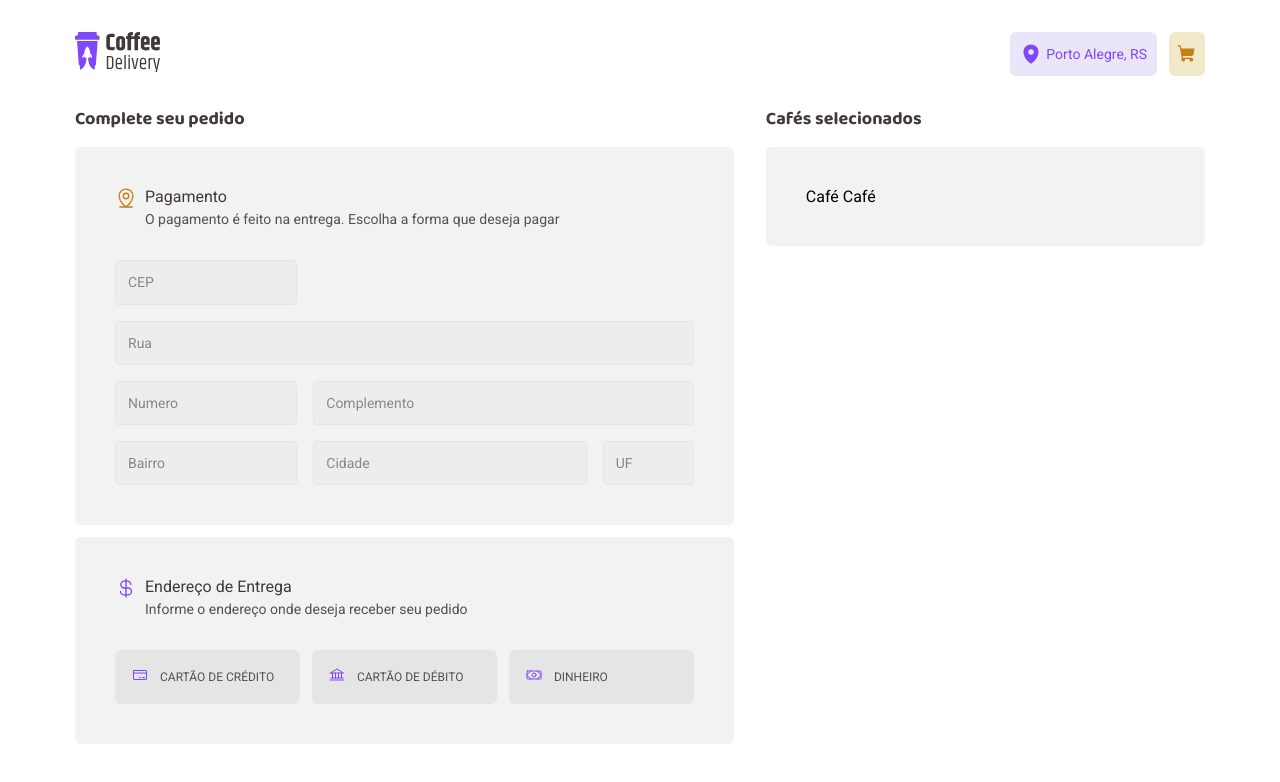
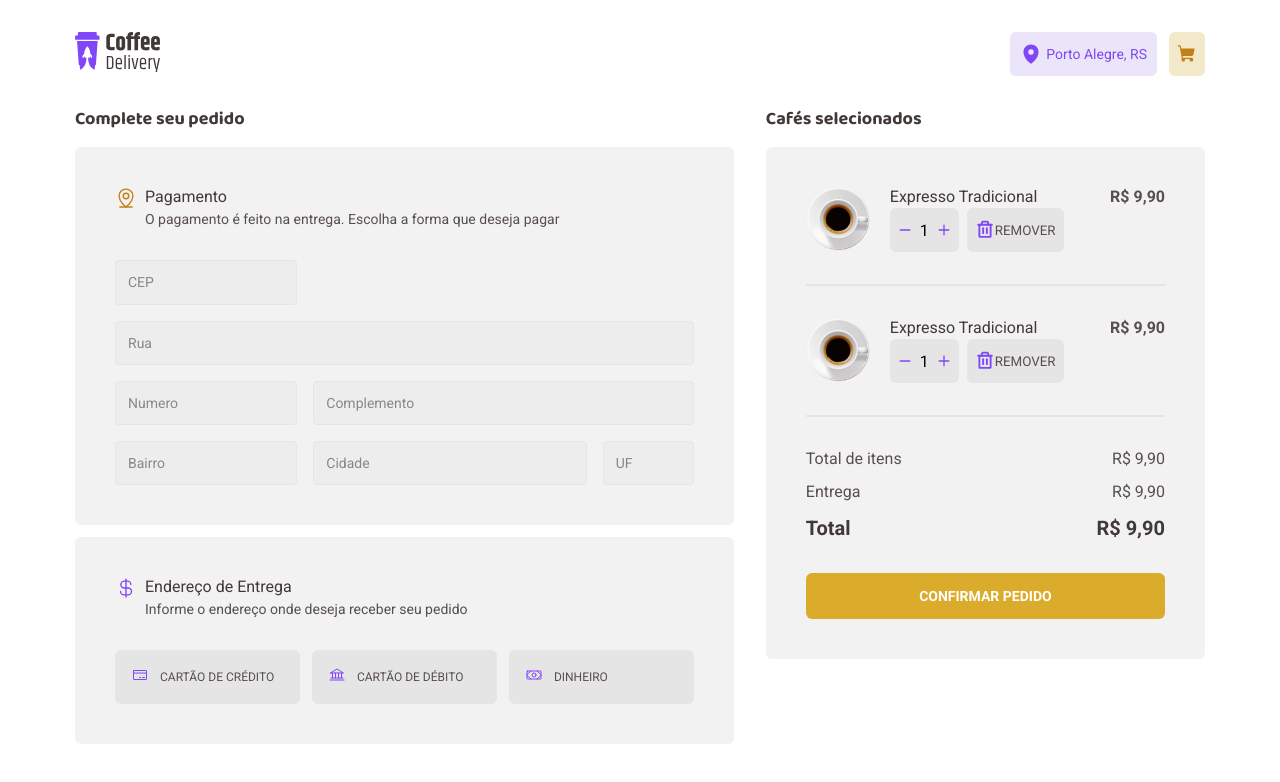
Before and after one commit to rodrocha444/desafio-02-rocketseat-new, a React (Vite) app: page /checkout in a window 1280 px wide. Shown: the top 782 px of the page. Built offline with nearby package versions, Linux system fonts and the light colour scheme.

Commit message:
Parte gráfica concluída

```diff
--- a/src/components/Buttons.tsx
+++ b/src/components/Buttons.tsx
@@ -1,7 +1,7 @@
 import styled from 'styled-components'
 import { ShoppingCart, Trash } from 'phosphor-react'
 
-const Button = styled("button")`
+const Button = styled.button`
   display: flex;
   justify-content: center;
   align-items: center;
@@ -31,7 +31,9 @@ export const ButtonLabel = styled(Button)`
 const RemoveButtonChildren = (color: string) => (
   <>
     <Trash size={20} color={color} weight='bold' />
-    REMOVER
+    <strong>
+      REMOVER
+    </strong>
   </>
 )
 
@@ -39,7 +41,7 @@ export const RemoveButton = styled(Button).attrs((props) => ({
   children: RemoveButtonChildren(props.theme.purple)
 }))`
   &:hover{
-    color: ${props => props.theme['base-subtitle']}
+    color: ${props => props.theme['base-subtitle']};
   }
 `
 
--- /dev/null
+++ b/src/pages/Checkout/components/CoffeCart/index.tsx
@@ -0,0 +1,33 @@
+import { HTMLProps } from 'react';
+import { Select } from '../../../../components/Select';
+import { CoffeName, Container, NumberFormatStyled } from './styles';
+import { RemoveButton } from '../../../../components/Buttons'
+
+interface CoffeCartProps extends HTMLProps<HTMLDivElement> {
+  srcImage: string
+}
+export function CoffeCart(props: CoffeCartProps) {
+  return (
+    <Container>
+      <div>
+        <img src={props.srcImage} alt="imagem ilustrativa do café selecionado" />
+        <div>
+          <CoffeName>Expresso Tradicional</CoffeName>
+          <span>
+            <Select />
+            <RemoveButton />
+          </span>
+        </div>
+      </div>
+      <NumberFormatStyled
+        decimalSeparator=','
+        decimalScale={2}
+        fixedDecimalScale={true}
+        displayType='text'
+        value={9.9}
+        className='value'
+        prefix="R$ "
+      />
+    </Container>
+  );
+}
--- /dev/null
+++ b/src/pages/Checkout/components/CoffeCart/styles.ts
@@ -0,0 +1,41 @@
+import NumberFormat from "react-number-format";
+import styled from "styled-components";
+
+
+export const Container = styled.div`
+  display: flex;
+  justify-content: space-between;
+  width: 100%;
+
+  & > div{
+    display: flex;
+    & > img {
+      width: 4rem;
+      height: 4rem;
+    }
+  }
+
+  & > div > div{
+    margin-left: 1.25rem;
+    & span{
+      display: flex;
+      gap: 0.5rem;
+    }
+  }
+`
+
+export const CoffeName = styled.div`
+  line-height: 130%;
+  color: ${props => props.theme["base-subtitle"]};
+`
+
+export const NumberFormatStyled = styled(NumberFormat)`
+
+font-weight: 700;
+line-height: 130%;
+
+
+color: ${props => props.theme["base-text"]};
+
+
+`
--- a/src/pages/Checkout/index.tsx
+++ b/src/pages/Checkout/index.tsx
@@ -1,8 +1,10 @@
-import { CheckoutContainer, Title } from "./styles";
+import { ButtonLabelStyled, CheckoutContainer, Divider, Title, TotalContainer } from "./styles";
 import NumberFormat from "react-number-format";
 import { SelectOption } from "../../components/SelectOption";
+import { ButtonLabel } from "../../components/Buttons";
 import { Bank, CreditCard, Money, MapPinLine, CurrencyDollar } from "phosphor-react";
 import { DescriptionWithIcon } from "./components/DescriptionWithIcon";
+import { CoffeCart } from "./components/CoffeCart";
 
 export function Checkout() {
   return (
@@ -72,8 +74,53 @@ export function Checkout() {
         <section className="cart">
           <Title>Cafés selecionados</Title>
           <div className="address-and-pay">
-            Café
-            Café
+            <CoffeCart srcImage="/src/assets/coffes-imgs/image.png" />
+            <Divider />
+            <CoffeCart srcImage="/src/assets/coffes-imgs/image.png" />
+            <Divider />
+
+            <TotalContainer>
+              <span className="normalText">
+                <p>Total de itens</p>
+                <NumberFormat
+                  decimalSeparator=','
+                  decimalScale={2}
+                  fixedDecimalScale={true}
+                  displayType='text'
+                  value={9.9}
+                  className='value'
+                  prefix="R$ "
+                />
+              </span>
+              <span className="normalText">
+                <p>Entrega</p>
+                <NumberFormat
+                  decimalSeparator=','
+                  decimalScale={2}
+                  fixedDecimalScale={true}
+                  displayType='text'
+                  value={9.9}
+                  className='value'
+                  prefix="R$ "
+                />
+              </span>
+              <span className="especialText">
+                <strong>Total</strong>
+                <NumberFormat
+                  decimalSeparator=','
+                  decimalScale={2}
+                  fixedDecimalScale={true}
+                  displayType='text'
+                  value={9.9}
+                  className='value'
+                  prefix="R$ "
+                />
+              </span>
+            </TotalContainer>
+            <ButtonLabelStyled>
+              Confirmar Pedido
+            </ButtonLabelStyled>
+
           </div>
         </section>
       </form>
--- a/src/pages/Checkout/styles.ts
+++ b/src/pages/Checkout/styles.ts
@@ -1,4 +1,5 @@
 import styled from "styled-components";
+import { ButtonLabel } from "../../components/Buttons";
 
 export const CheckoutContainer = styled.section`
   & > form{
@@ -97,3 +98,46 @@ export const Title = styled.h2`
   color: ${props => props.theme["base-subtitle"]};
 
 `
+export const Divider = styled.div`
+  height:2px;
+  width:100%;
+  background: ${props => props.theme["base-button"]};
+`
+
+export const TotalContainer = styled.div`
+  display: flex;
+  flex-direction: column;
+  width: 100%;
+  gap: 0.75rem;
+
+  & > span{
+    display: flex;
+    justify-content: space-between;
+
+  }
+
+  & .normalText *{
+      line-height: 130%;
+      color: ${props => props.theme["base-text"]};
+    }
+  & .especialText *{
+    font-weight: 700;
+    font-size: 1.25rem;
+    line-height: 130%;
+
+    color: ${props => props.theme["base-subtitle"]};
+  }
+
+`
+
+export const ButtonLabelStyled = styled(ButtonLabel)`
+  width: 100%;
+  font-weight: 700;
+  font-size: 0.875rem;
+  line-height: 160%;
+
+  text-transform: uppercase;
+
+  color: #FFFFFF;
+  font-stretch: 100;
+`
```
